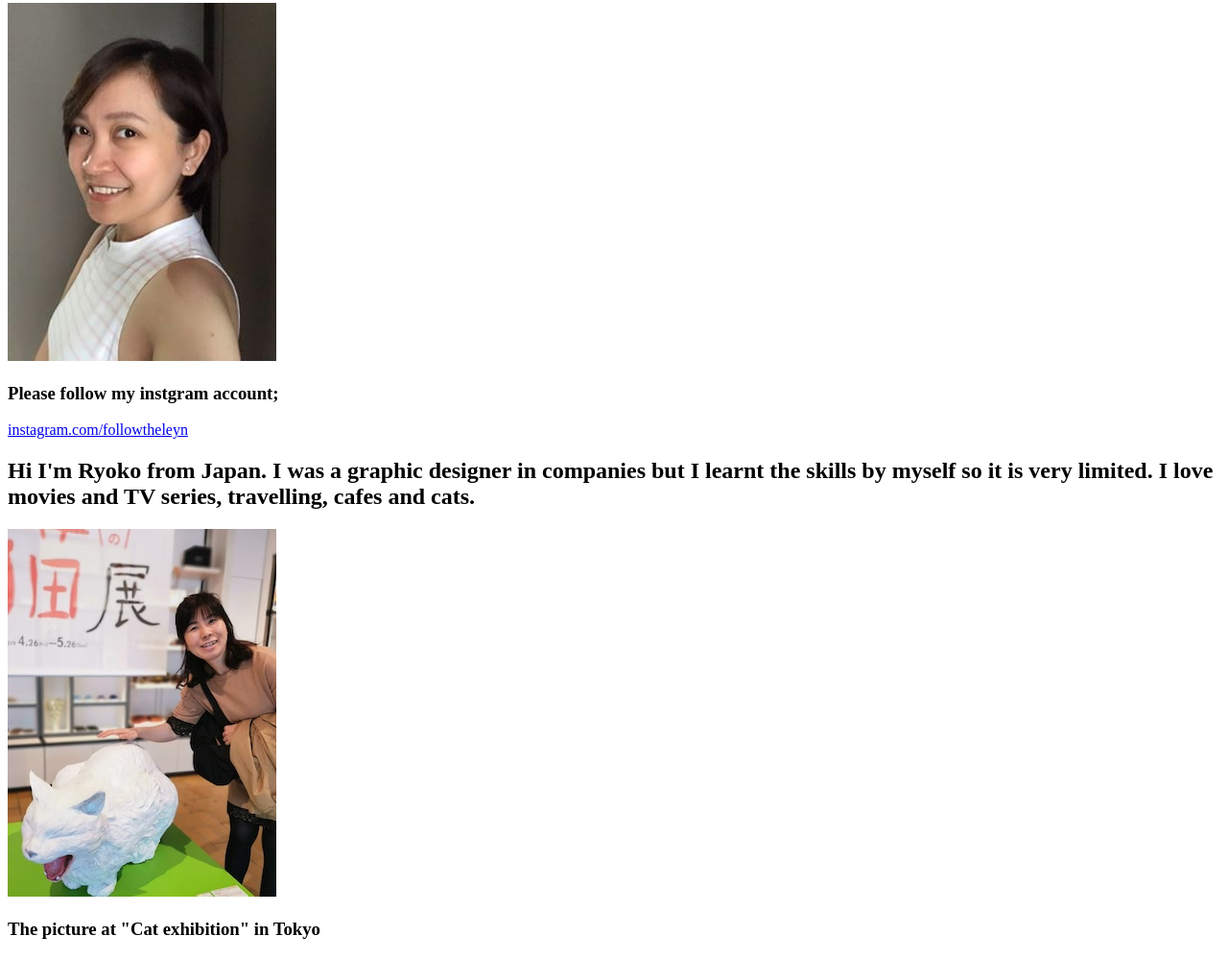
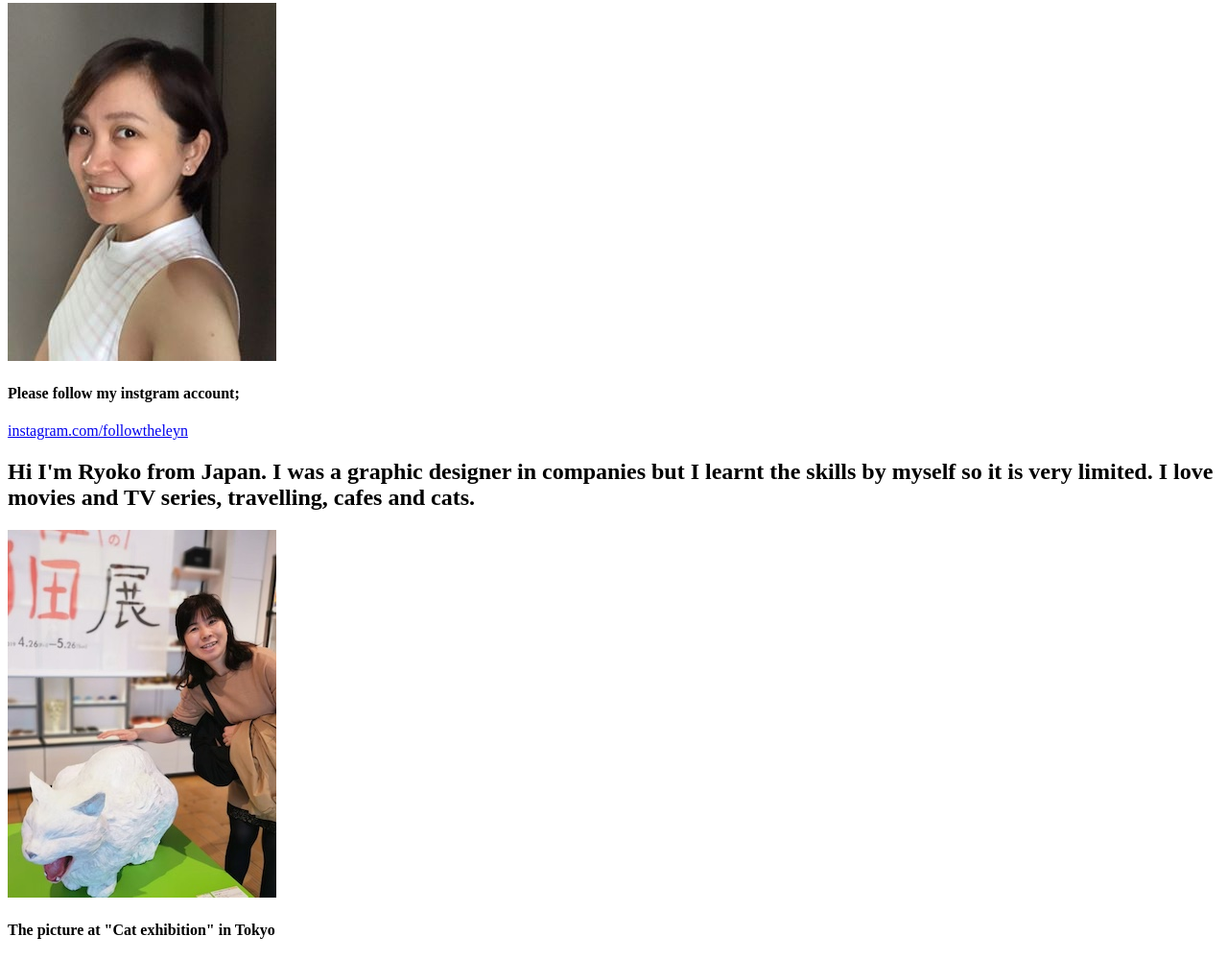
Before and after one commit to ElaineBalgos/Balgos_E_Oka_R_HW1, a plain HTML site: page index.html in a window 1280 px wide. Shown: the part 151-1151 px from the top of the page at 96% size. Drawn offline with Linux system fonts and the light colour scheme.

Commit message:
update readme file

```diff
--- a/index.html
+++ b/index.html
@@ -7,12 +7,12 @@
 <body>
 <h2>Hi Im Elaine from Philippines. Im an Interior Designer by profession. I took IDP course to gain knowledge in graphic designing and most especially web development. I like any form of arts, music, food and theme parks.</h2>
 <image src="images/pic.jpg"><br>
-<h3>Please follow my instgram account;</h3>
+<h4>Please follow my instgram account;</h4>
 <a href="http://www.instagram.com/followtheleyn">instagram.com/followtheleyn</a>
 
 <h2>Hi I'm Ryoko from Japan. I was a graphic designer in companies but I learnt the skills by myself so it is very limited. I love movies and TV series, travelling, cafes and cats.</h2>
 <image src="images/RyokoOkaPic.jpg"><br>
-<h3>The picture at "Cat exhibition" in Tokyo</h3>
+<h4>The picture at "Cat exhibition" in Tokyo</h4>
 <link rel="stylesheet" href="images/RyokoOkaPic.JPG"</a>
 
 
```
